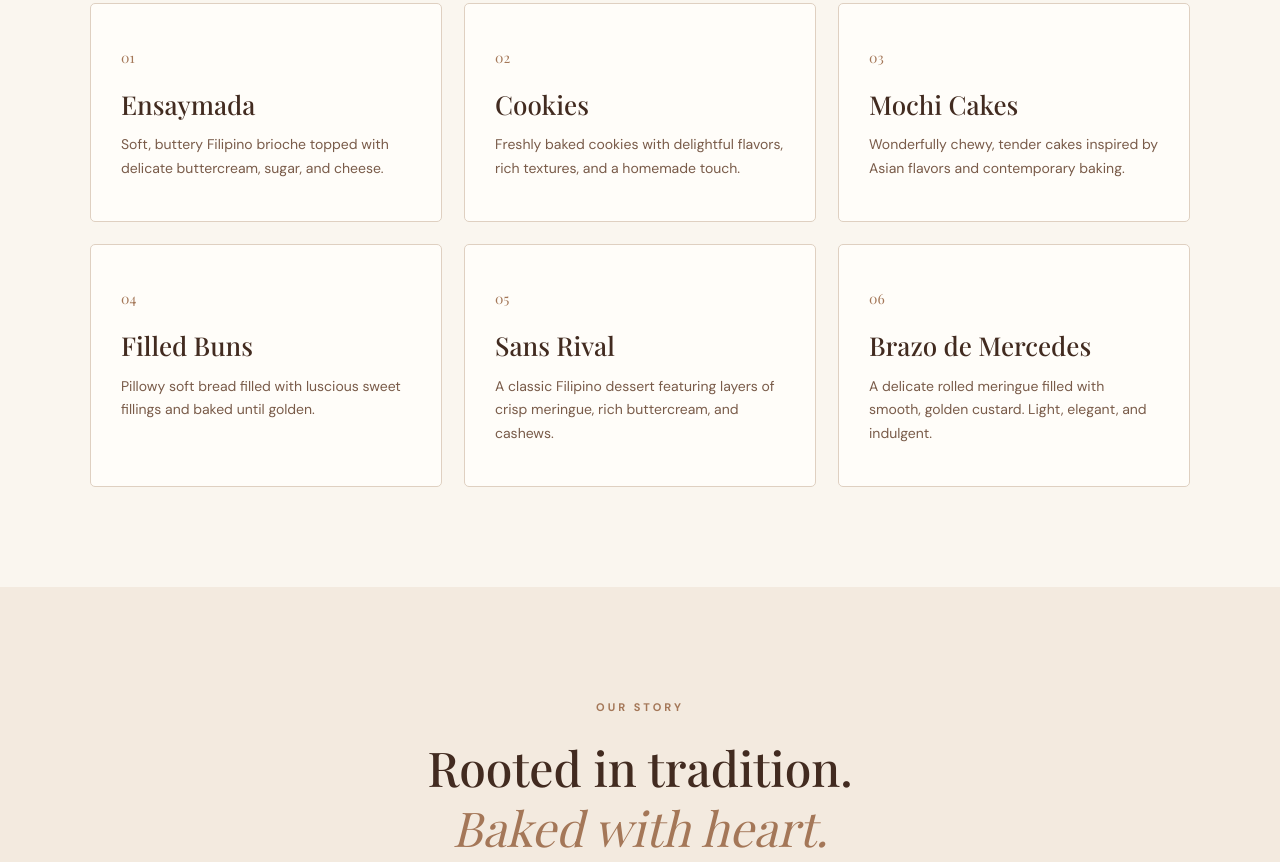
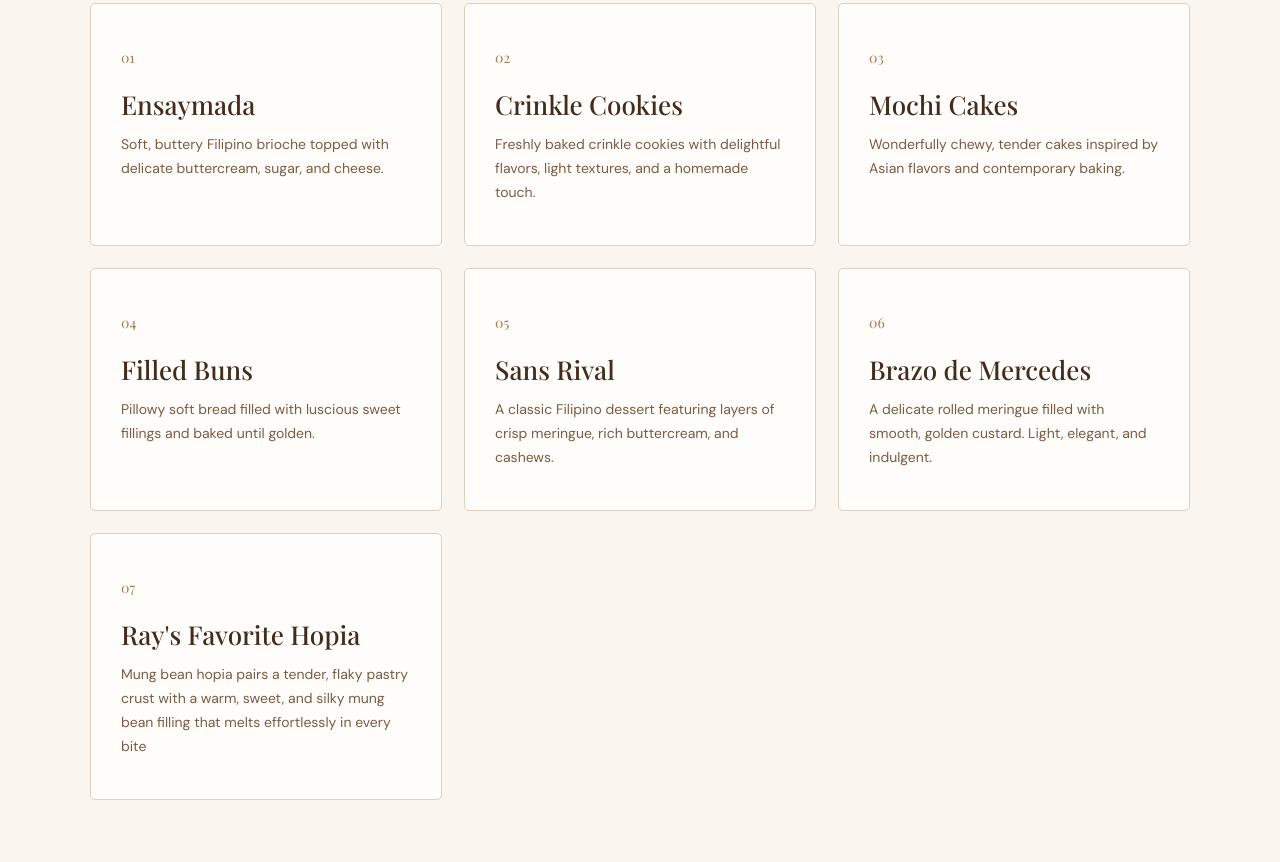
Before and after one commit to daa052185/myfilipinobakerywebsite, a plain HTML site: page index.html in a window 1280 px wide. Shown: the part 1070-1932 px from the top of the page. Drawn offline with nearby package versions, Linux system fonts and the light colour scheme.

Commit message:
Update pastry menu items and descriptions
Updated the menu to include 'Crinkle Cookies' and added a new item 'Ray's Favorite Hopia' with a description.

```diff
--- a/index.html
+++ b/index.html
@@ -74,10 +74,10 @@
 
         <article class="menu-card">
           <span class="pastry-number">02</span>
-          <h3>Cookies</h3>
+          <h3>Crinkle Cookies</h3>
           <p>
-            Freshly baked cookies with delightful
-            flavors, rich textures, and a
+            Freshly baked crinkle cookies with delightful
+            flavors, light textures, and a
             homemade touch.
           </p>
         </article>
@@ -119,6 +119,14 @@
             A delicate rolled meringue filled
             with smooth, golden custard.
             Light, elegant, and indulgent.
+          </p>
+        </article>
+
+      <article class="menu-card">
+          <span class="pastry-number">07</span>
+          <h3>Ray's Favorite Hopia</h3>
+          <p>
+            Mung bean hopia pairs a tender, flaky pastry crust with a warm, sweet, and silky mung bean filling that melts effortlessly in every bite
           </p>
         </article>
 
```
